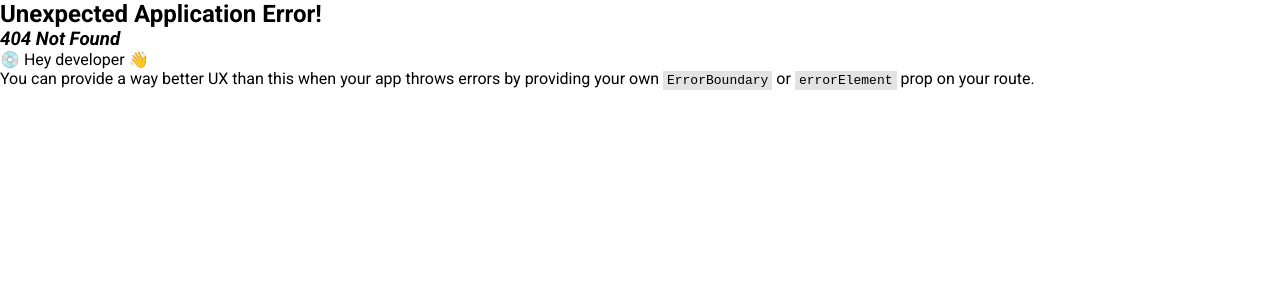
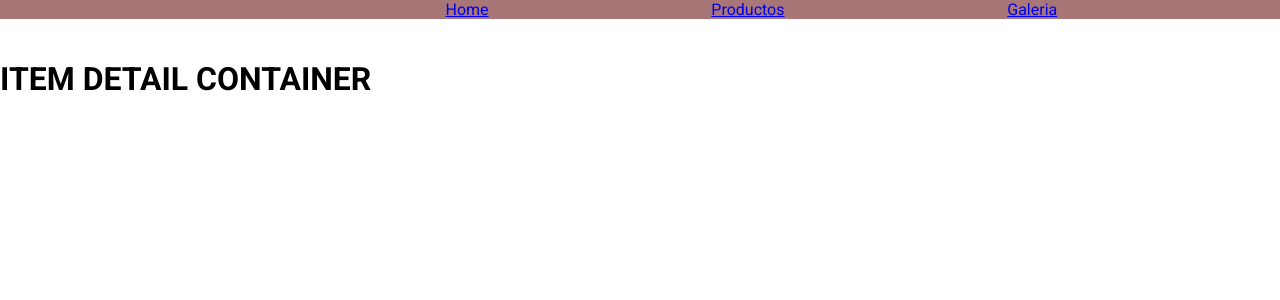
Before and after one commit to ROSSILEONEL/PreEntrega2-RossiCristianTry, a React (Vite) app: page /cart in a window 1280 px wide. Before the commit this address had no page. Shown: the top 300 px of the page. Built offline with nearby package versions, Linux system fonts and the light colour scheme.

Commit message:
ya puestas las rutas, modificando la carpeta routes etc

```diff
--- a/src/components/Mocks/products.jsx
+++ b/src/Mocks/products.jsx
@@ -1,7 +1,7 @@
 export default [
     {
     id:1,
-    name:"modelo -A",
+    name:"Supreme concav",
     material:"maple",
     precio:4000,
     stock:20,
@@ -12,7 +12,7 @@ export default [
 
     {
     id:2,
-    name:"modelo -A",
+    name:"Midnight Dark",
     material:"maple",
     precio:4000,
     stock:20,
--- /dev/null
+++ b/src/components/ItemDetailContainer/index.jsx
@@ -0,0 +1,14 @@
+
+// import products from "../Mocks/products";
+// import ItemList from "../ItemList/index.jsx"
+
+function ItemDetailContainer(){
+
+
+ return (
+
+<h1>ITEM DETAIL CONTAINER</h1>
+
+     )
+    }
+    export default ItemDetailContainer;
--- a/src/components/ItemList/index.jsx
+++ b/src/components/ItemList/index.jsx
@@ -9,7 +9,7 @@ function ItemList({item}) {
   return(
 
    item.map((products,index)=>
-   <Item arrP={products} />)
+   <Item arrP={products} key={products.id}/>)
     )
 }
 
--- a/src/components/ItemListContainer/index.jsx
+++ b/src/components/ItemListContainer/index.jsx
@@ -1,5 +1,5 @@
 import { useEffect, useState } from "react";
-import products from "../Mocks/products";
+import products from "../../Mocks/products";
 import ItemList from "../ItemList/index.jsx"
 
 function ItemListContainer(){
--- a/src/components/NavBar/NavBar.css
+++ b/src/components/NavBar/NavBar.css
@@ -8,25 +8,25 @@ box-sizing: border-box;
 }
 .div-navBar{
 
-    min-height: 40px;
+    min-height: 60px;
 
 }
 nav
 {
     min-width: 100vh;
-    height: 40px;
+    min-height: 60;
     background-color: pink;
     display: flex;
 
 
 }
   ul{
-    background-color: aquamarine;
+    background-color: rgb(168, 118, 118);
     min-width: 100%;
     display:flex;
     flex-direction: row;
-    justify-items: space-between;
-    justify-content: space-between;
+    justify-items: space-evenly;
+    justify-content: space-evenly;
     align-items:  center;
-    list-style: circle ;
+    list-style: none ;
 }
--- a/src/components/NavBar/index.jsx
+++ b/src/components/NavBar/index.jsx
@@ -7,14 +7,10 @@ function NavBar({pruebaUse}){
         <span>{pruebaUse}</span>
             {/* <li><NavLink to={"/"}><img src={img} alt="Logo Vivero" className="logo"/></NavLink></li>             */}
             <li><NavLink to={"/"}>Home</NavLink></li>
-            <li><NavLink to={""}>Productos</NavLink></li>
+            <li><NavLink to={"/item"}>Productos</NavLink></li>
             <li><NavLink to={""}>Galeria</NavLink></li>
-            {/* <li><NavLink to={"/category/interior"}>Home</NavLink></li>
-            <li><NavLink to={"/category/exterior"}>Productos</NavLink></li>
-            <li><NavLink to={"/category/sombra"}>Galeria</NavLink></li> */}
-            {/* <li><CartWidget /></li>             */}
 
-        </ul>
+                    </ul>
 
 
 
--- /dev/null
+++ b/src/routes/item.jsx
@@ -0,0 +1,18 @@
+// import products from "../Mocks/products";
+// import ItemList from "../ItemList/index.jsx"
+import NavBar from "../components/NavBar/index";
+import  ItemDetailContainer  from "../components/ItemDetailContainer";
+
+function ItemRoot(){
+
+
+    return (
+   <div>
+    <NavBar/>
+    <ItemDetailContainer/>
+   </div>
+
+
+        )
+       }
+       export default ItemRoot;
```
Also changed, not shown: src/main.jsx (+19 -5 lines), src/routes/root.jsx (renamed from src/App.jsx, +4 -4 lines).
